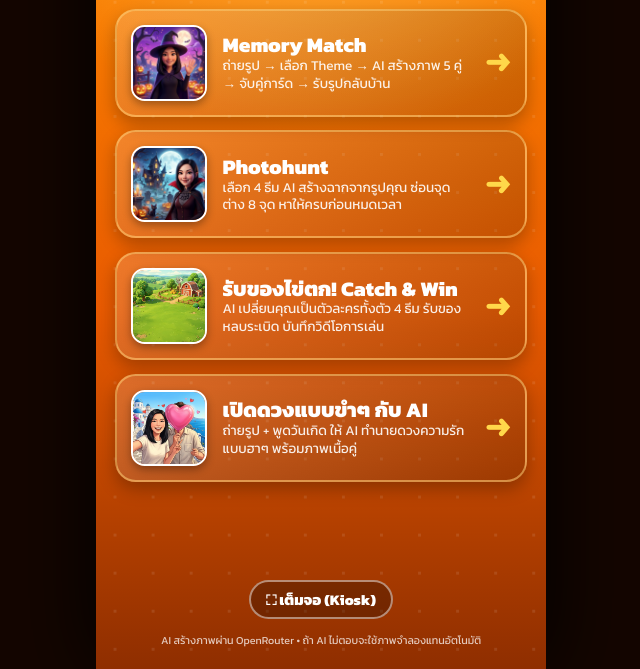
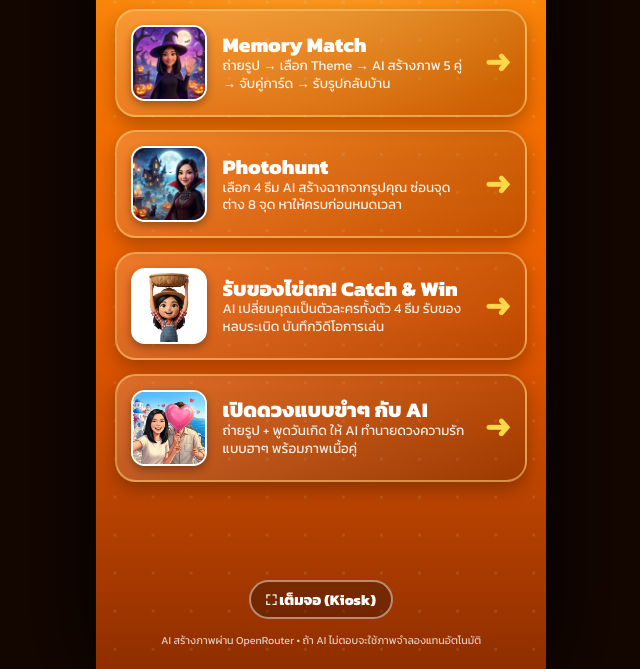
Before and after one commit to ohm-hash/poc-4game, a plain HTML site: page web/index.html in a window 1280 px wide. Shown: the part 131-800 px from the top of the page, without its empty margins (319-959 px from the left). Drawn offline with Linux system fonts and the light colour scheme.

Commit message:
Hub: Catch icon shows the sample character
Co-Authored-By: Claude Opus 5.5 <noreply@anthropic.com>

```diff
--- a/web/index.html
+++ b/web/index.html
@@ -28,7 +28,7 @@
     <div class="games">
       <a class="game" href="memory.html"><img class="ic" src="assets/themes/halloween.jpg" alt=""><div><h2>Memory Match</h2><p>ถ่ายรูป → เลือก Theme → AI สร้างภาพ 5 คู่ → จับคู่การ์ด → รับรูปกลับบ้าน</p></div><span class="go">➜</span></a>
       <a class="game" href="photohunt.html"><img class="ic" src="assets/themes/ph-vampire.jpg" alt=""><div><h2>Photohunt</h2><p>เลือก 4 ธีม AI สร้างฉากจากรูปคุณ ซ่อนจุดต่าง 8 จุด หาให้ครบก่อนหมดเวลา</p></div><span class="go">➜</span></a>
-      <a class="game" href="catch.html"><img class="ic" src="assets/themes/catch-bg-farm.jpg" alt="" style="object-position:50% 70%"><div><h2>รับของไข่ตก! Catch &amp; Win</h2><p>AI เปลี่ยนคุณเป็นตัวละครทั้งตัว 4 ธีม รับของ หลบระเบิด บันทึกวิดีโอการเล่น</p></div><span class="go">➜</span></a>
+      <a class="game" href="catch.html"><img class="ic" src="assets/themes/catch-farm.jpg" alt="" style="object-position:50% 20%;background:#fff"><div><h2>รับของไข่ตก! Catch &amp; Win</h2><p>AI เปลี่ยนคุณเป็นตัวละครทั้งตัว 4 ธีม รับของ หลบระเบิด บันทึกวิดีโอการเล่น</p></div><span class="go">➜</span></a>
       <a class="game" href="fortune.html"><img class="ic" src="assets/themes/fortune.jpg" alt=""><div><h2>เปิดดวงแบบขำๆ กับ AI</h2><p>ถ่ายรูป + พูดวันเกิด ให้ AI ทำนายดวงความรักแบบฮาๆ พร้อมภาพเนื้อคู่</p></div><span class="go">➜</span></a>
     </div>
     <div class="spacer"></div>
```
